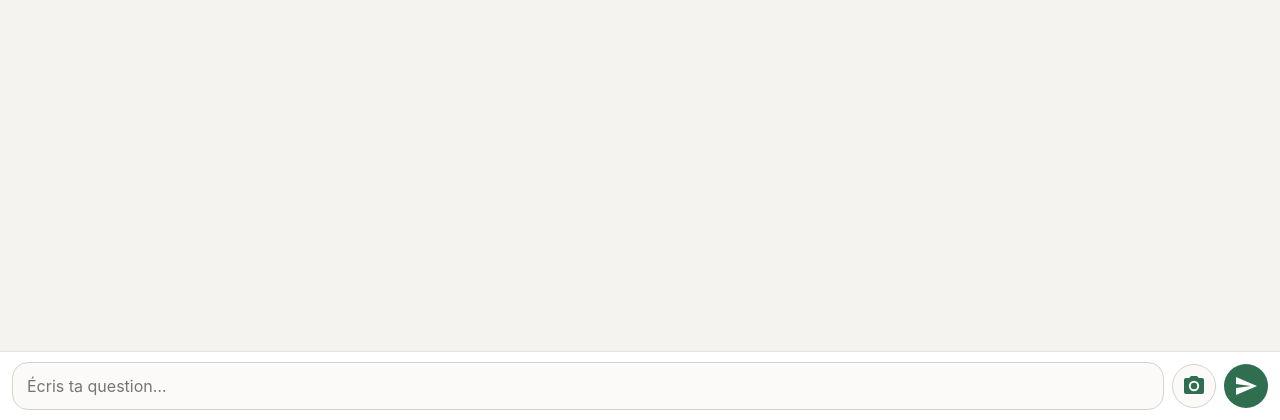
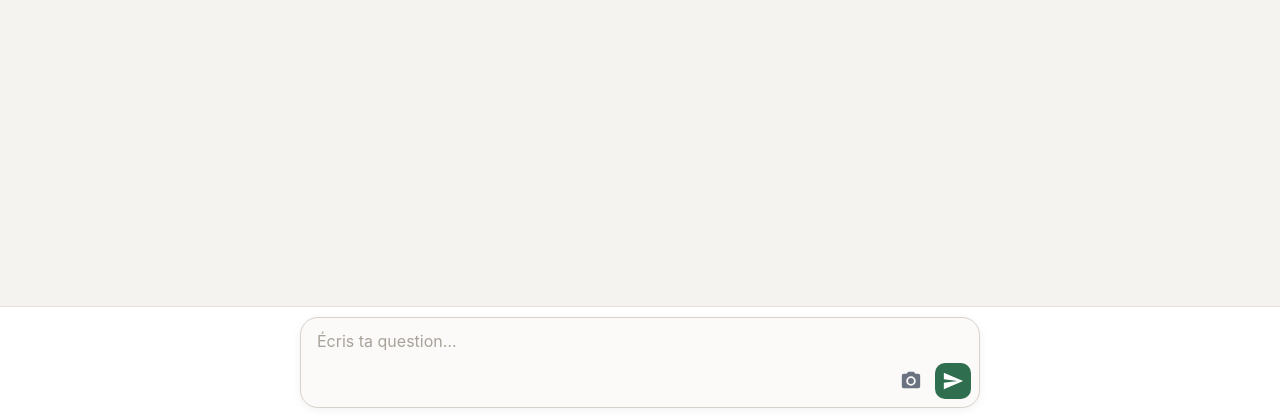
Before and after one commit to ThomasCosyn/devoirsfaits, a FastAPI app: template app/templates/chat.html in a window 1280 px wide. Shown: the part 380-800 px from the top of the page. Run offline with FastAPI, Linux system fonts and the light colour scheme; the template is opened without the code that fills it, so the values that code supplies are empty; some libraries are stand-ins or nearby versions.

Commit message:
Migration DROP NOT NULL inconditionnelle, composer centré façon assistants modernes
Co-authored-by: ThomasCosyn <ThomasCosyn@users.noreply.github.com>

```diff
--- a/app/db.py
+++ b/app/db.py
@@ -64,17 +64,7 @@ CREATE INDEX IF NOT EXISTS idx_messages_conversation ON devoirsfaits.messages (c
 
 _MIGRATIONS = (
     """
-    DO $$ BEGIN
-        IF NOT EXISTS (
-            SELECT 1 FROM information_schema.columns
-            WHERE table_schema = 'devoirsfaits'
-              AND table_name = 'conversations'
-              AND column_name = 'exercice_id'
-              AND is_nullable = 'NO'
-        ) THEN
-            EXECUTE 'ALTER TABLE devoirsfaits.conversations ALTER COLUMN exercice_id DROP NOT NULL';
-        END IF;
-    END $$;
+    ALTER TABLE devoirsfaits.conversations ALTER COLUMN exercice_id DROP NOT NULL;
     """,
 )
 
--- a/app/static/style.css
+++ b/app/static/style.css
@@ -236,47 +236,73 @@ body {
 }
 
 .chat-input {
-  display: flex;
-  gap: 8px;
-  padding: 10px 12px calc(10px + env(safe-area-inset-bottom));
+  flex-shrink: 0;
+  padding: 10px 12px calc(12px + env(safe-area-inset-bottom));
   background: var(--card);
   border-top: 1px solid #e6e2da;
-  flex-shrink: 0;
-  align-items: center;
+  display: flex;
+  justify-content: center;
 }
 
-.chat-input textarea {
-  flex: 1;
-  padding: 12px 14px;
+.composer {
+  width: 100%;
+  max-width: 680px;
+  display: flex;
+  flex-direction: column;
+  background: #fbfaf8;
   border: 1.5px solid #d7d3cb;
-  border-radius: 16px;
+  border-radius: 18px;
+  box-shadow: 0 2px 10px rgba(31, 41, 51, .06);
+  transition: border-color .15s ease, box-shadow .15s ease;
+}
+
+.composer:focus-within {
+  border-color: var(--accent);
+  background: #fff;
+  box-shadow: 0 4px 16px rgba(47, 111, 79, .12);
+}
+
+.composer textarea {
+  width: 100%;
+  border: none;
+  background: transparent;
+  padding: 12px 16px 6px;
   font-size: 16px;
   font-family: inherit;
-  background: #fbfaf8;
+  line-height: 1.45;
   resize: none;
   overflow-y: auto;
-  max-height: 160px;
-  line-height: 1.4;
+  max-height: 180px;
+  color: var(--ink);
 }
 
-.chat-input textarea:focus {
-  outline: none;
-  border-color: var(--accent);
-  background: #fff;
+.composer textarea:focus { outline: none; }
+
+.composer textarea::placeholder { color: #a8a29a; }
+
+.composer-actions {
+  display: flex;
+  align-items: center;
+  justify-content: flex-end;
+  gap: 6px;
+  padding: 4px 8px 8px;
 }
 
 .photo-btn {
   display: flex;
   align-items: center;
   justify-content: center;
-  width: 44px; height: 44px;
-  background: #fbfaf8;
-  border: 1.5px solid #d7d3cb;
-  border-radius: 50%;
-  color: var(--accent);
+  width: 36px; height: 36px;
+  background: transparent;
+  border: none;
+  border-radius: 10px;
+  color: var(--muted);
   cursor: pointer;
   flex-shrink: 0;
+  transition: background .15s ease, color .15s ease;
 }
+
+.photo-btn:hover { background: #efece6; color: var(--accent); }
 
 .photo-btn input { display: none; }
 
@@ -284,22 +310,29 @@ body {
   display: flex;
   align-items: center;
   justify-content: center;
-  width: 44px; height: 44px;
+  width: 36px; height: 36px;
   background: var(--accent);
   color: #fff;
   border: none;
-  border-radius: 50%;
+  border-radius: 10px;
   cursor: pointer;
   flex-shrink: 0;
+  transition: background .15s ease, transform .1s ease;
 }
 
-#send:disabled { background: #a9c4b5; }
+#send:hover { background: var(--accent-2); }
+#send:active { transform: scale(.94); }
+#send:disabled { background: #a9c4b5; cursor: default; }
 
 .photo-name {
   display: flex;
   align-items: center;
+  justify-content: center;
   gap: 8px;
-  padding: 4px 16px 8px;
+  margin: 0 auto;
+  width: 100%;
+  max-width: 680px;
+  padding: 4px 12px 8px;
   font-size: 12px;
   color: var(--muted);
   background: var(--card);
--- a/app/templates/chat.html
+++ b/app/templates/chat.html
@@ -25,14 +25,18 @@
 </div>
 
 <form id="chat-form" class="chat-input" autocomplete="off">
+  <div class="composer">
     <textarea id="msg" name="message" rows="1" placeholder="Écris ta question…" enterkeyhint="send"></textarea>
+    <div class="composer-actions">
       <label class="photo-btn" title="Envoyer une photo de ton cahier">
         <input type="file" id="photo" accept="image/jpeg,image/png,image/webp" capture="environment">
-    <svg viewBox="0 0 24 24" width="24" height="24" aria-hidden="true"><path fill="currentColor" d="M12 15.2a3.2 3.2 0 1 0 0-6.4 3.2 3.2 0 0 0 0 6.4"/><path fill="currentColor" d="M9 2 7.17 4H4a2 2 0 0 0-2 2v12a2 2 0 0 0 2 2h16a2 2 0 0 0 2-2V6a2 2 0 0 0-2-2h-3.17L15 2zm3 15.2A5.2 5.2 0 1 1 12 6.8a5.2 5.2 0 0 1 0 10.4"/></svg>
+        <svg viewBox="0 0 24 24" width="22" height="22" aria-hidden="true"><path fill="currentColor" d="M12 15.2a3.2 3.2 0 1 0 0-6.4 3.2 3.2 0 0 0 0 6.4"/><path fill="currentColor" d="M9 2 7.17 4H4a2 2 0 0 0-2 2v12a2 2 0 0 0 2 2h16a2 2 0 0 0 2-2V6a2 2 0 0 0-2-2h-3.17L15 2zm3 15.2A5.2 5.2 0 1 1 12 6.8a5.2 5.2 0 0 1 0 10.4"/></svg>
       </label>
       <button type="submit" id="send" aria-label="Envoyer">
-    <svg viewBox="0 0 24 24" width="24" height="24" aria-hidden="true"><path fill="currentColor" d="M2 21 23 12 2 3v7l15 2-15 2z"/></svg>
+        <svg viewBox="0 0 24 24" width="22" height="22" aria-hidden="true"><path fill="currentColor" d="M2 21 23 12 2 3v7l15 2-15 2z"/></svg>
       </button>
+    </div>
+  </div>
 </form>
 <div id="photo-name" class="photo-name hidden">  <span id="photo-name-text"></span>  <button type="button" id="photo-remove" class="photo-remove" aria-label="Supprimer l'image">✕</button></div>
 
```
Lines whose indentation alone changed are shown as unchanged.
